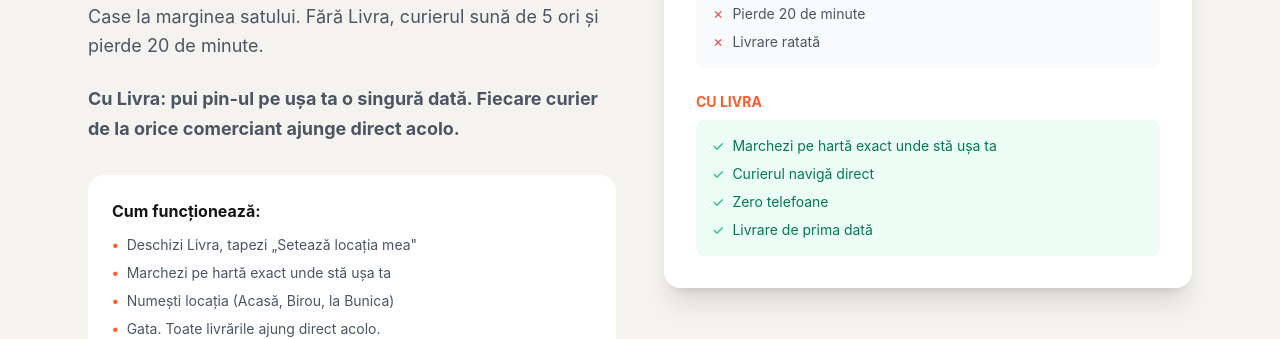
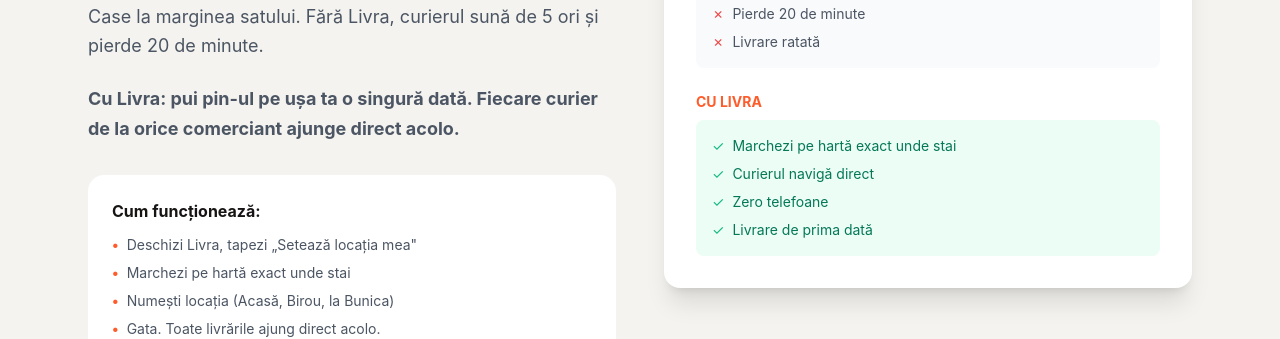
Before and after one commit to LoleWorks/livra, a React (Vite) app: page /app in a window 1280 px wide. Shown: the part 2022-2361 px from the top of the page. Built offline with nearby package versions, Linux system fonts and the light colour scheme; no server answers.

Commit message:
Simplify GPS pin language: 'unde stai' instead of 'unde stă ușa ta'
More personal and direct from user's perspective. Mark where YOU are, not 'where your door is.'

```diff
--- a/src/pages/AppDownload.tsx
+++ b/src/pages/AppDownload.tsx
@@ -301,7 +301,7 @@ const FAQS = [
   },
   {
     q: 'Funcționează și în sate / zone neobișnuite?',
-    a: 'E punctul nostru forte. Nu ai nevoie de adresă pe hartă. Marchezi pe hartă exact unde stă ușa ta și gata. Toți curierii ajung acolo.',
+    a: 'E punctul nostru forte. Nu ai nevoie de adresă pe hartă. Marchezi pe hartă exact unde stai și gata. Toți curierii ajung acolo.',
   },
   {
     q: 'Trebuie obligatoriu aplicația?',
@@ -317,7 +317,7 @@ const FAQS = [
   },
   {
     q: 'Cum salvez o locație?',
-    a: 'Prima dată când deschizi Livra, ți se va cere locația. Marchezi pe hartă exact unde stă ușa ta, dai un nume (Acasă, Birou) și gata. Se salvează forever.',
+    a: 'Prima dată când deschizi Livra, ți se va cere locația. Marchezi pe hartă exact unde stai, dai un nume (Acasă, Birou) și gata. Se salvează forever.',
   },
   {
     q: 'Lucrează Livra și pe iOS?',
@@ -482,7 +482,7 @@ export default function AppDownload() {
                   </li>
                   <li className="flex items-start gap-2">
                     <span className="text-brand-orange font-bold">•</span>
-                    <span>Marchezi pe hartă exact unde stă ușa ta</span>
+                    <span>Marchezi pe hartă exact unde stai</span>
                   </li>
                   <li className="flex items-start gap-2">
                     <span className="text-brand-orange font-bold">•</span>
@@ -523,7 +523,7 @@ export default function AppDownload() {
                   <div className="bg-emerald-50 dark:bg-emerald-900/30 rounded-lg p-4 space-y-2 text-sm text-emerald-700 dark:text-emerald-300">
                     <p className="flex items-start gap-2">
                       <span className="text-emerald-500">✓</span>
-                      <span>Marchezi pe hartă exact unde stă ușa ta</span>
+                      <span>Marchezi pe hartă exact unde stai</span>
                     </p>
                     <p className="flex items-start gap-2">
                       <span className="text-emerald-500">✓</span>
```
